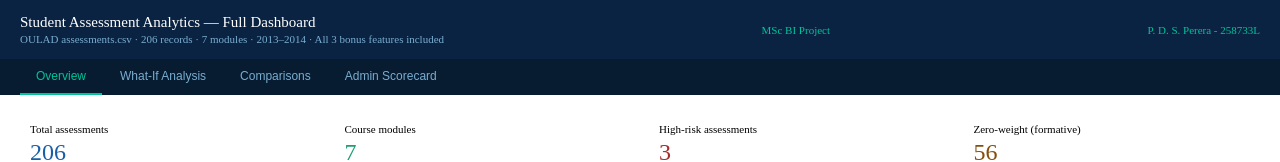
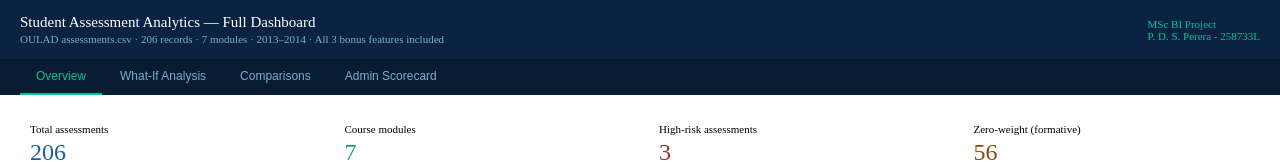
Before and after one commit to dilsanja/Student_Assessment_Analytics, a plain HTML site: page index.html in a window 1280 px wide. Shown: the top 162 px of the page. Drawn offline with nearby package versions, Linux system fonts and the light colour scheme.

Commit message:
Update index.html

```diff
--- a/index.html
+++ b/index.html
@@ -62,8 +62,7 @@
     <div class="hdr-title">Student Assessment Analytics — Full Dashboard</div>
     <div class="hdr-sub">OULAD assessments.csv · 206 records · 7 modules · 2013–2014 · All 3 bonus features included</div>
   </div>
-  <div style="font-size:11px;color:#02C39A;font-weight:500">MSc BI Project</div>
-  <div style="font-size:11px;color:#02C39A;font-weight:500">P. D. S. Perera - 258733L</div>
+  <div style="font-size:11px;color:#02C39A;font-weight:500">MSc BI Project </br> P. D. S. Perera - 258733L</div>
 </div>
 
 <div class="nav">
```
